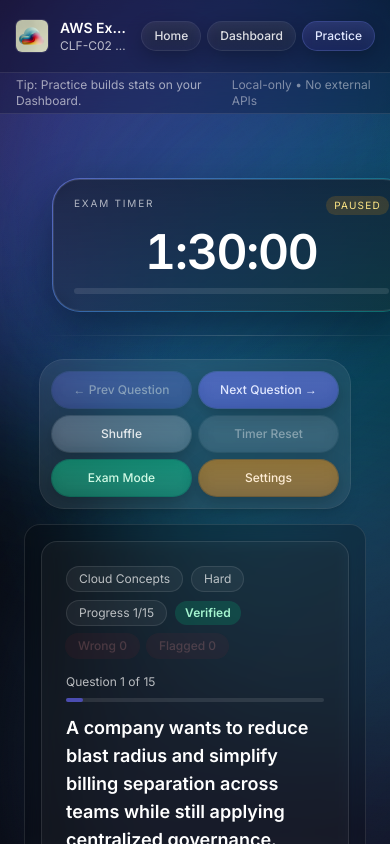
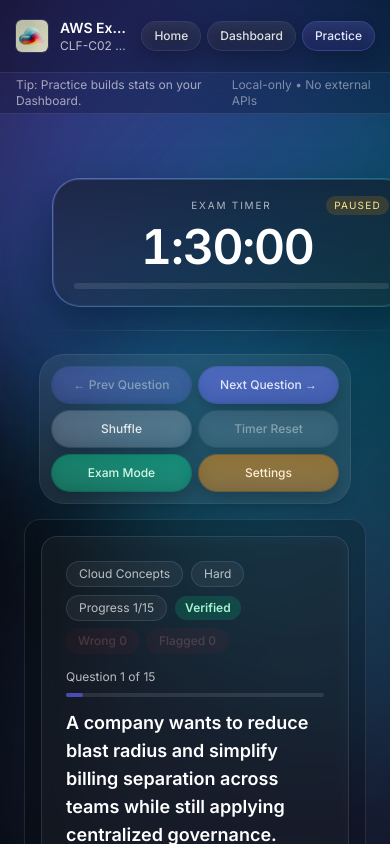
Before and after one commit to AionHz/aws-exam-readiness-coach, a Next.js app: page /quiz in a window 390 px wide. Shown: the top 844 px of the page. Built offline with nearby package versions, Linux system fonts and the light colour scheme.

Commit message:
Center mobile timer readout

```diff
--- a/app/quiz/page.tsx
+++ b/app/quiz/page.tsx
@@ -1277,15 +1277,23 @@
         >
           <span className="relative block rounded-[27px] border border-white/10 bg-[linear-gradient(180deg,rgba(15,23,42,0.78),rgba(15,23,42,0.62))] px-5 py-4 backdrop-blur">
             <span className="pointer-events-none absolute inset-0 rounded-[27px] opacity-0 transition-opacity duration-200 group-hover:opacity-100 bg-[radial-gradient(circle_at_50%_0%,rgba(255,255,255,0.18),transparent_62%)]" />
-            <span className="pointer-events-none absolute left-5 top-4 text-[10px] uppercase tracking-[0.18em] text-white/65">
-              Exam Timer
+            <span className="relative grid grid-cols-[auto_1fr_auto] items-center">
+              <span
+                className={`pointer-events-none rounded-full px-2 py-0.5 text-[10px] uppercase tracking-[0.12em] opacity-0 ${timerOn ? "bg-emerald-500/18 text-emerald-200" : "bg-amber-500/16 text-amber-200"}`}
+                aria-hidden="true"
+              >
+                {timerOn ? "Running" : "Paused"}
+              </span>
+              <span className="pointer-events-none text-center text-[10px] uppercase tracking-[0.18em] text-white/65">
+                Exam Timer
+              </span>
+              <span className={`pointer-events-none rounded-full px-2 py-0.5 text-[10px] uppercase tracking-[0.12em] ${timerOn ? "bg-emerald-500/18 text-emerald-200" : "bg-amber-500/16 text-amber-200"}`}>
+                  {timerOn ? "Running" : "Paused"}
+              </span>
             </span>
-            <span className={`pointer-events-none absolute right-5 top-4 rounded-full px-2 py-0.5 text-[10px] uppercase tracking-[0.12em] ${timerOn ? "bg-emerald-500/18 text-emerald-200" : "bg-amber-500/16 text-amber-200"}`}>
-                {timerOn ? "Running" : "Paused"}
-            </span>
-
-            <span className="relative mt-8 block text-center tabular-nums text-5xl font-semibold tracking-tight text-white sm:text-6xl">
-              {formatTime(timerRemaining)}
+
+            <span className="relative mt-2 flex w-full justify-center text-center tabular-nums text-5xl font-semibold tracking-tight text-white sm:text-6xl">
+              <span className="-translate-x-1 sm:translate-x-0">{formatTime(timerRemaining)}</span>
             </span>
 
             <span className="relative mt-3 block h-1.5 w-full overflow-hidden rounded-full bg-white/10">
```
